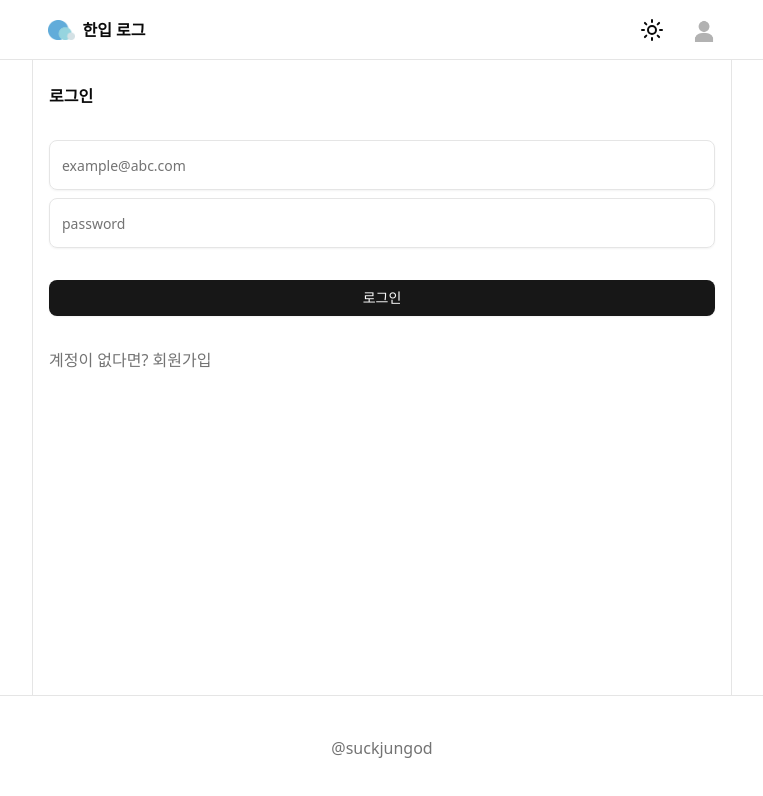
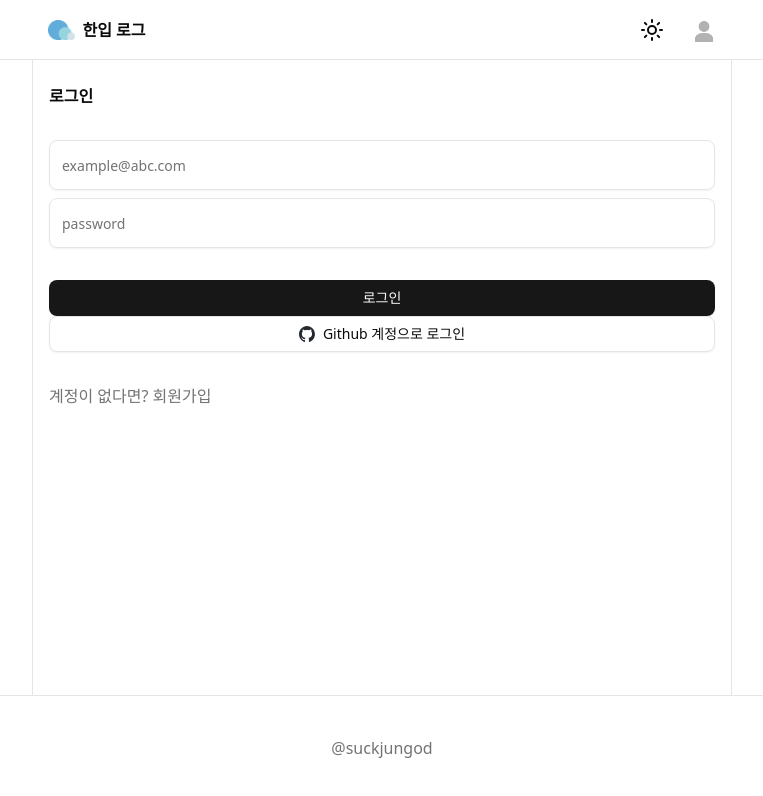
Before and after one commit to seokjun01/FEEN, a React (Vite) app: page /sign-in in a window 1280 px wide. Shown: the top 796 px of the page, without its empty margins (258-1021 px from the left). Built offline with nearby package versions, Linux system fonts and the light colour scheme; no server answers.

Commit message:
feat : Github 로그인 구현

```diff
--- a/src/api/auth.ts
+++ b/src/api/auth.ts
@@ -1,4 +1,5 @@
 import supabase from "@/lib/supabase";
+import type { Provider } from "@supabase/supabase-js";
 
 export async function signUp({
   email,
@@ -28,3 +29,12 @@ export async function signInWithPassowrd({
   if (error) throw error;
   return data;
 }
+
+export async function signInWithOAuth(provider: Provider) {
+  const { data, error } = await supabase.auth.signInWithOAuth({
+    provider,
+  });
+
+  if (error) throw error;
+  return data;
+}
--- /dev/null
+++ b/src/hooks/mutations/use-sigin-in-with-oauth.ts
@@ -0,0 +1,8 @@
+import { signInWithOAuth } from "@/api/auth";
+import { useMutation } from "@tanstack/react-query";
+
+export function useSignWithInOAuth() {
+  return useMutation({
+    mutationFn: signInWithOAuth,
+  });
+}
--- a/src/pages/sign-in-page.tsx
+++ b/src/pages/sign-in-page.tsx
@@ -4,16 +4,24 @@ import { useSignInWithPassowrd } from "@/hooks/mutations/use-sign-in-with-passwo
 import { useState } from "react";
 import { Link } from "react-router";
 
+import githubLogo from "@/assets/github-mark.svg";
+import { useSignWithInOAuth } from "@/hooks/mutations/use-sigin-in-with-oauth";
+
 export default function SignInPage() {
   const [email, setEmail] = useState("");
   const [password, setPassword] = useState("");
   const { mutate: signInWithPassowrd } = useSignInWithPassowrd();
+  const { mutate: signInWithOAuth } = useSignWithInOAuth();
 
   const handleSignInWithPasswordClick = () => {
     if (email.trim() === "") return;
     if (password.trim() === "") return;
 
     signInWithPassowrd({ email, password });
+  };
+
+  const handleSignInWithGithubClick = () => {
+    signInWithOAuth("github");
   };
   return (
     <div className="flex flex-col gap-8">
@@ -34,9 +42,17 @@ export default function SignInPage() {
           placeholder="password"
         />
       </div>
-      <div>
+      <div className="gap2 flex flex-col">
         <Button onClick={handleSignInWithPasswordClick} className="w-full">
           로그인
+        </Button>
+        <Button
+          className="w-full"
+          variant={"outline"}
+          onClick={handleSignInWithGithubClick}
+        >
+          <img src={githubLogo} className="h-4 w-4" />
+          Github 계정으로 로그인
         </Button>
       </div>
       <div>
```
